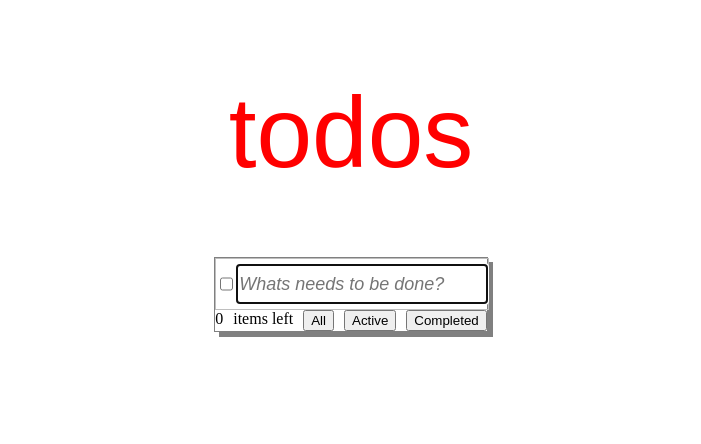
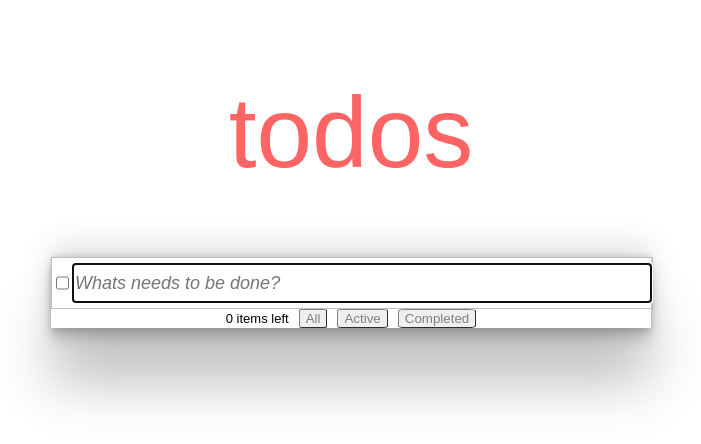
Before and after one commit to darshanmukunda98/gnome-Todo-VueJSMongoDB, a Vue app in the folder vue-project/: page / in a window 1280 px wide. Shown: the top 444 px of the page, without its empty margins (289-990 px from the left). Built offline with nearby package versions, Linux system fonts and the light colour scheme.

Commit message:
fix border shadow, font color

```diff
--- a/vue-project/src/App.vue
+++ b/vue-project/src/App.vue
@@ -12,16 +12,17 @@ console.log(checkAllDone);
 
 function onInput(e) {
   console.log('TITLE ' + e.target.value);
+  if (e.target.value === '') return;
   let title = e.target.value;
   e.target.value = '';
   todos.value.push({
     id: Date.now(),
     title: title,
     done: false,
-    notes:"",
-    date:"",
-    priority:"",
-    deleted:false
+    notes: '',
+    date: '',
+    priority: 'none',
+    deleted: false
   });
   console.log('TODOS');
   console.log(todos.value);
@@ -84,17 +85,25 @@ function allDone(e) {
               <textarea
                 class="todo--item--notes"
                 style="height: 98px; width: 400px"
+                v-model="todos[index].notes"
               ></textarea>
             </div>
             <div style="display: flex; flex-direction: column; margin: auto">
               <div style="display: flex; flex-direction: column; padding: 10px">
                 <label class="todo--item--date--label">Date</label>
-                <input class="todo--item--date" type="date" />
+                <input
+                  class="todo--item--date"
+                  type="date"
+                  v-model="todos[index].date"
+                />
               </div>
               <div style="display: flex; flex-direction: column; padding: 10px">
                 <label class="todo--item--priority--label">Priority</label>
-                <select class="todo--item--priority">
-                  <option disabled selected>None</option>
+                <select
+                  class="todo--item--priority"
+                  v-model="todos[index].priority"
+                >
+                  <option value="none">None</option>
                   <option value="high">High</option>
                   <option value="medium">Medium</option>
                   <option value="low">Low</option>
@@ -105,11 +114,10 @@ function allDone(e) {
         </details>
       </div>
       <footer class="footer">
-        <span v-text="todos.length"></span> items left
-        <input type="button" value="All" /><input
-          type="button"
-          value="Active"
-        /><input type="button" value="Completed" />
+        <span>{{ todos.length }} items left</span>
+        <input class="footer--button" type="button" value="All" />
+        <input class="footer--button" type="button" value="Active" />
+        <input class="footer--button" type="button" value="Completed" />
       </footer>
     </div>
   </div>
@@ -118,20 +126,20 @@ function allDone(e) {
 .app {
   display: flex;
   flex-direction: column;
-
+  font-family: sans-serif;
   align-items: center;
   height: auto;
 }
 .app h1 {
   font-size: 100px;
   font-weight: 100;
-  font-family: Arial, Helvetica, sans-serif;
-  color: red;
+
+  color: rgb(255, 100, 100);
 }
 .list {
-  border: 1px solid grey;
-  box-shadow: 5px 5px grey;
-  width: auto;
+  /* border: 1px solid grey; */
+/*   box-shadow: 5px 5px grey; */
+box-shadow: rgba(0, 0, 0, 0.25) 0px 54px 55px, rgba(0, 0, 0, 0.12) 0px -12px 30px, rgba(0, 0, 0, 0.12) 0px 4px 6px, rgba(0, 0, 0, 0.17) 0px 12px 13px, rgba(0, 0, 0, 0.09) 0px -3px 5px;  width: 600px;
 }
 
 .todo--input {
@@ -168,17 +176,19 @@ function allDone(e) {
 }
 .todo--item--menu--content {
   display: flex;
-
+  color:grey;
   padding: 10px;
 }
 .todo--item--expand {
-  padding-left: 390px;
+  padding-left: 250px;
+  font-size:x-small;
+  align-self: center;
 }
 .todo--item--delete {
   border-radius: 50%;
   border: none;
   color: white;
-  background-color: red;
+  background-color: rgb(255, 100, 100);
   margin: auto;
 }
 .todo--item--checkbox {
@@ -188,13 +198,22 @@ function allDone(e) {
   content: '✓';
 }
 .todo--item--title {
-  width: 30%;
+  width: 100%;
   border-style: none;
   font-size: large;
 }
 .footer {
+  font-size: small;
   display: flex;
   gap: 10px;
   justify-content: center;
+  align-items: center;
+}
+
+.footer--button {
+  color: gray;
+  border-color: gray;
+  border-radius: 10%;
+  border-width: 1px;
 }
 </style>
```
